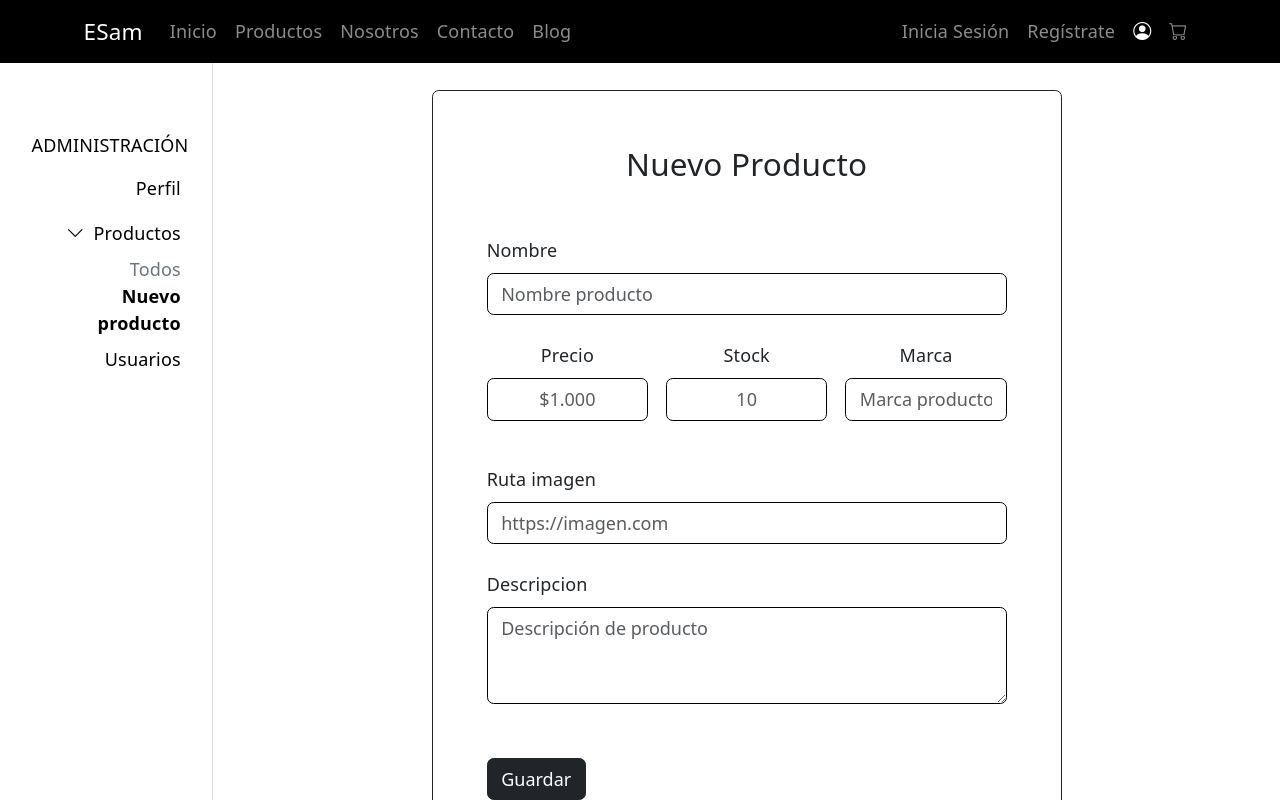
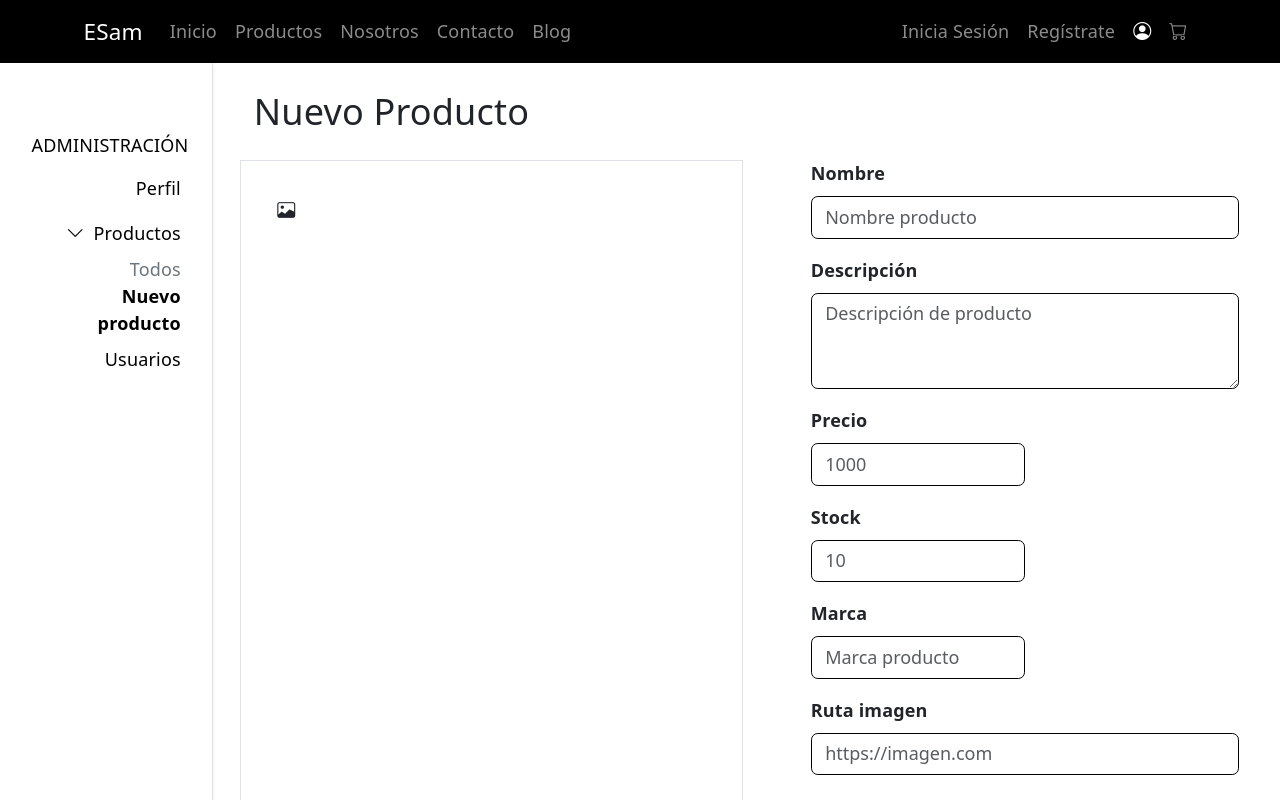
Before and after one commit to MadoScientista/eSam, a React (Vite) app: page /admin/productos/nuevo in a window 1280 px wide. Shown: the top 800 px of the page. Built offline with nearby package versions, Linux system fonts and the light colour scheme.

Commit message:
Modificación disposición de componentes

```diff
--- a/src/components/ProductCardH.jsx
+++ b/src/components/ProductCardH.jsx
@@ -12,7 +12,7 @@ export function ProductCardH({item, handleClickPlus, handleClicklMinus, handleTr
                         <p className="card-text">${item.product.precio}</p>
 
 
-                        <div className="d-flex">
+                        <div className="d-flex flex-row justify-content-start">
                             <div className="input-group input-group-sm" style={{maxWidth: "10rem"}}>
                                 <button
                                     className="btn btn-outline-secondary"
@@ -22,7 +22,8 @@ export function ProductCardH({item, handleClickPlus, handleClicklMinus, handleTr
                                 >−</button>
                                 <input
                                     type="number"
-                                    className="form-control"
+                                    className="form-control text-center"
+                                    style={{maxWidth:"3rem"}}
                                     value={item.units}
                                     readOnly
                                     key={"input"+item.product.sku}
--- a/src/components/layout/AdminSidebar.jsx
+++ b/src/components/layout/AdminSidebar.jsx
@@ -75,7 +75,7 @@ function SubMenu({ item }) {
 
 export function AdminSidebar() {
     return (
-        <nav className="col-md-3 col-lg-2 d-md-block pt-5 collapse text-end border-end align-items-center">
+        <nav className="col-md-3 col-lg-2 d-md-block pt-5 collapse text-end border-end shadow-sm align-items-center">
             <div className="position-sticky pt-3">
                 <h6 className="text-black text-uppercase px-3 mb-2">
                     Administración
--- a/src/pages/ProductDetails.jsx
+++ b/src/pages/ProductDetails.jsx
@@ -48,7 +48,7 @@ export function ProductDetails(){
     <div className="container mt-5">
         <div className="row mb-4">
             <div className="col border me-5" style={{maxWidth:'35rem', padding:'2rem'}}>
-                <img src={product.img} alt="" style={{maxWidth:'30rem', padding:'2rem'}} className="figure-img img-fluid rounded"/>
+                <img src={product.img} alt="" style={{maxWidth:'30rem', maxHeight:"30rem", padding:'2rem'}} className="figure-img img-fluid rounded"/>
             </div>
             <div className="col pt-5" style={{maxWidth:'30rem'}}>
                 <div className="h3">{product.nombre}</div>
--- a/src/pages/admin/AdminProductForm.jsx
+++ b/src/pages/admin/AdminProductForm.jsx
@@ -19,8 +19,10 @@ export function AdminProductForm(){
                 }
             }
             cargarProducto()
+        }else{
+            setFormulario({})
         }
-    },[])
+    },[sku])
 
 
     const handleChange = (e) => {
@@ -34,21 +36,35 @@ export function AdminProductForm(){
         )
     }
 
-    const handleSubmit = () =>{
+    const handleSubmit = (e) =>{
         e.preventDefault()
     }
 
     return(
         <>
-        <div className="register-form border border-dark p-5 rounded-2">
-            <form onSubmit={handleSubmit}>
+        <div className="container">
             {sku ?
-                    <div className="h3 mb-5 text-center">Detalle producto sku: {sku}</div>:
-                    <div className="h3 mb-5 text-center">Nuevo Producto</div>
+                <h2 className="mb-4">Detalle producto sku: {sku}</h2>:
+                <h2 className="mb-4">Nuevo Producto</h2>
             }
 
-                <div className="mb-4">
-                    <label htmlFor="nombre" className="form-label">Nombre</label>
+            <form onSubmit={handleSubmit}>
+                <div className="row mb-4">
+                    <div className="col border me-5" style={{maxWidth:'35rem', padding:'2rem'}}>
+                        {!formulario.img=="" ?
+                            <img
+                                src={formulario.img}
+                                alt=""
+                                className="figure-img img-fluid rounded"
+                                style={{maxWidth:'30rem', padding:'2rem'}}
+                            />:
+                            <i className="bi bi-image"></i>
+                        }
+                    </div>
+
+                    <div className="col" style={{maxWidth:'30rem'}}>
+                        <div className="mb-3">
+                            <label htmlFor="nombre" className="form-label fw-bold">Nombre</label>
                             <input
                                 type="text"
                                 className="form-control border-black"
@@ -59,36 +75,54 @@ export function AdminProductForm(){
                                 onChange={handleChange}/>
                         </div>
 
-                <div className="d-flex mb-4 gap-3 text-center">
                         <div className="mb-3">
-                        <label htmlFor="precio" className="form-label">Precio</label>
+                            <label htmlFor="descripcion" className="form-label fw-bold">Descripción</label>
+                            <textarea
+                                className="form-control border-black"
+                                name="descripcion"
+                                rows="3"
+                                placeholder="Descripción de producto"
+                                value={formulario.descripcion || ""}
+                                onChange={handleChange}>
+                            </textarea>
+                        </div>
+
+                        <div className="mb-3">
+                            <label htmlFor="precio" className="form-label fw-bold">Precio</label>
+                            <div className="w-50">
                                 <input
                                     type="text"
-                            className="form-control text-center border-black"
+                                    className="form-control border-black"
                                     name="precio"
                                     maxLength={10}
-                            placeholder="$1.000"
+                                    placeholder="1000"
                                     value={formulario.precio || ""}
                                     onChange={handleChange}/>
                             </div>
+                            {formulario.precio && <small className="text-secondary">${formulario.precio}</small>}
+                        </div>
 
                         <div className="mb-3">
-                        <label htmlFor="stock" className="form-label">Stock</label>
+                            <label htmlFor="stock" className="form-label fw-bold">Stock</label>
+                            <div className="w-50">
                                 <input
                                     type="text"
-                            className="form-control text-center border-black"
+                                    className="form-control border-black"
                                     name="stock"
                                     maxLength={10}
                                     placeholder="10"
                                     value={formulario.stock || ""}
                                     onChange={handleChange}/>
                             </div>
+                            {formulario.stock && <small className="text-secondary">Quedan: {formulario.stock}</small>}
+                        </div>
 
                         <div className="mb-3">
-                        <label htmlFor="marca" className="form-label">Marca</label>
+                            <label htmlFor="marca" className="form-label fw-bold">Marca</label>
+                            <div className="w-50">
                                 <input
                                     type="text"
-                            className="form-control text-center border-black"
+                                    className="form-control border-black"
                                     name="marca"
                                     maxLength={10}
                                     placeholder="Marca producto"
@@ -97,29 +131,15 @@ export function AdminProductForm(){
                             </div>
                         </div>
 
-
-                <div className="mb-4">
-                    <label htmlFor="img" className="form-label">Ruta imagen</label>
+                        <div className="mb-3 mt-3">
+                            <label htmlFor="img" className="form-label fw-bold">Ruta imagen</label>
                             <input
                                 type="text"
                                 className="form-control border-black"
                                 name="img"
-                        maxLength={10}
                                 placeholder="https://imagen.com"
                                 value={formulario.img || ""}
                                 onChange={handleChange}/>
-                </div>
-
-                <div className="mb-4">
-                    <label htmlFor="descripcion" className="form-label">Descripcion</label>
-                    <textarea
-                        className="form-control border-black"
-                        name="descripcion"
-                        rows="3"
-                        placeholder="Descripción de producto"
-                        value = {formulario.descripcion || ""}
-                        onChange={handleChange}>
-                    </textarea>
                         </div>
 
                         {
@@ -127,7 +147,14 @@ export function AdminProductForm(){
                             mensajeFormulario != "" && <p className="text-danger">{mensajeFormulario}</p>
                         }
 
-                <button type="submit" className="btn btn-dark mt-4">Guardar</button>
+                        <div className="mt-4">
+                            <button type="submit" className="btn btn-dark me-3">Guardar</button>
+
+                            {sku && <button type="button" className="btn btn-danger">Eliminar</button>}
+                        </div>
+
+                    </div>
+                </div>
             </form>
         </div>
         </>
```
Lines whose indentation alone changed are shown as unchanged.
